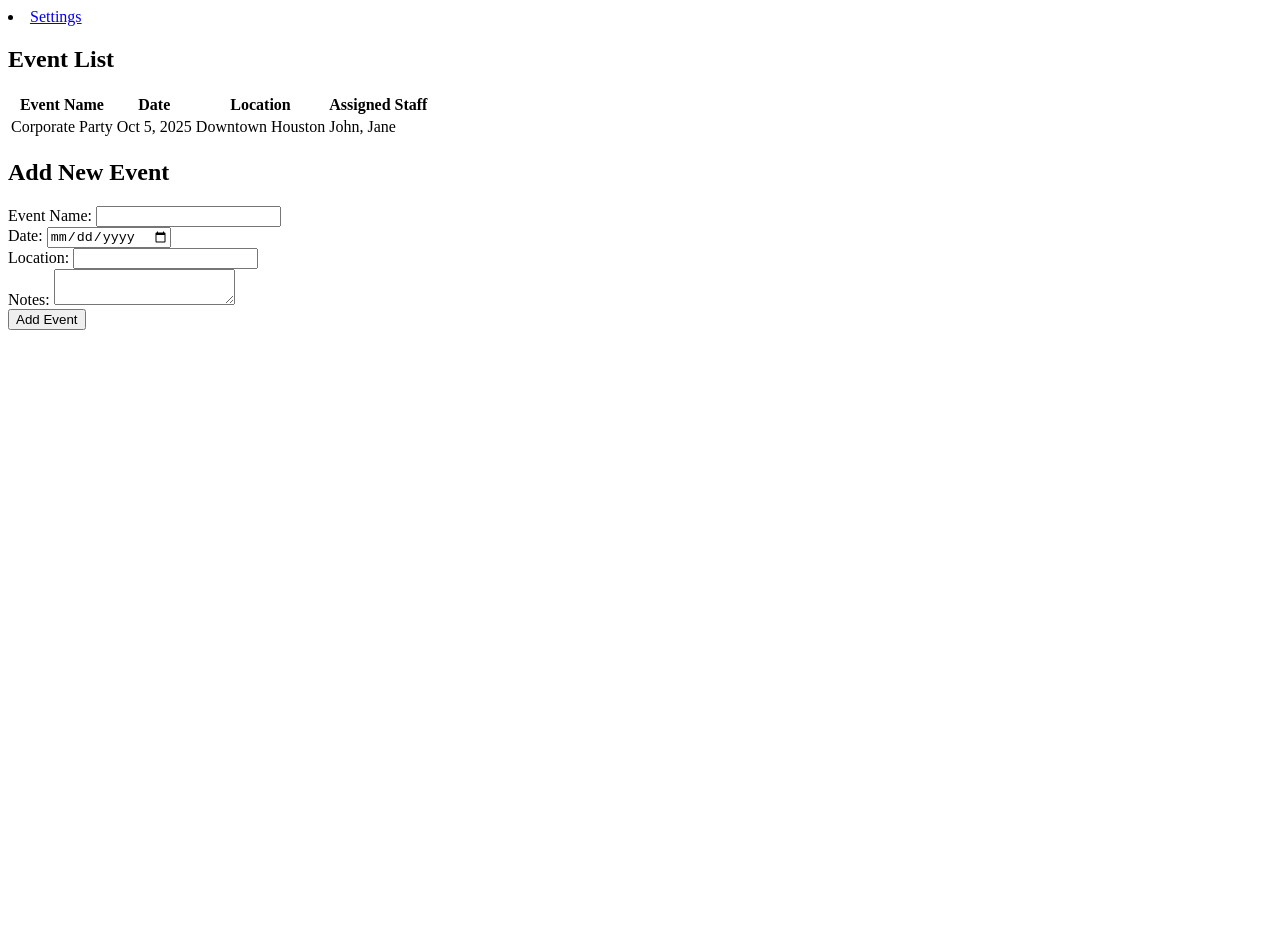
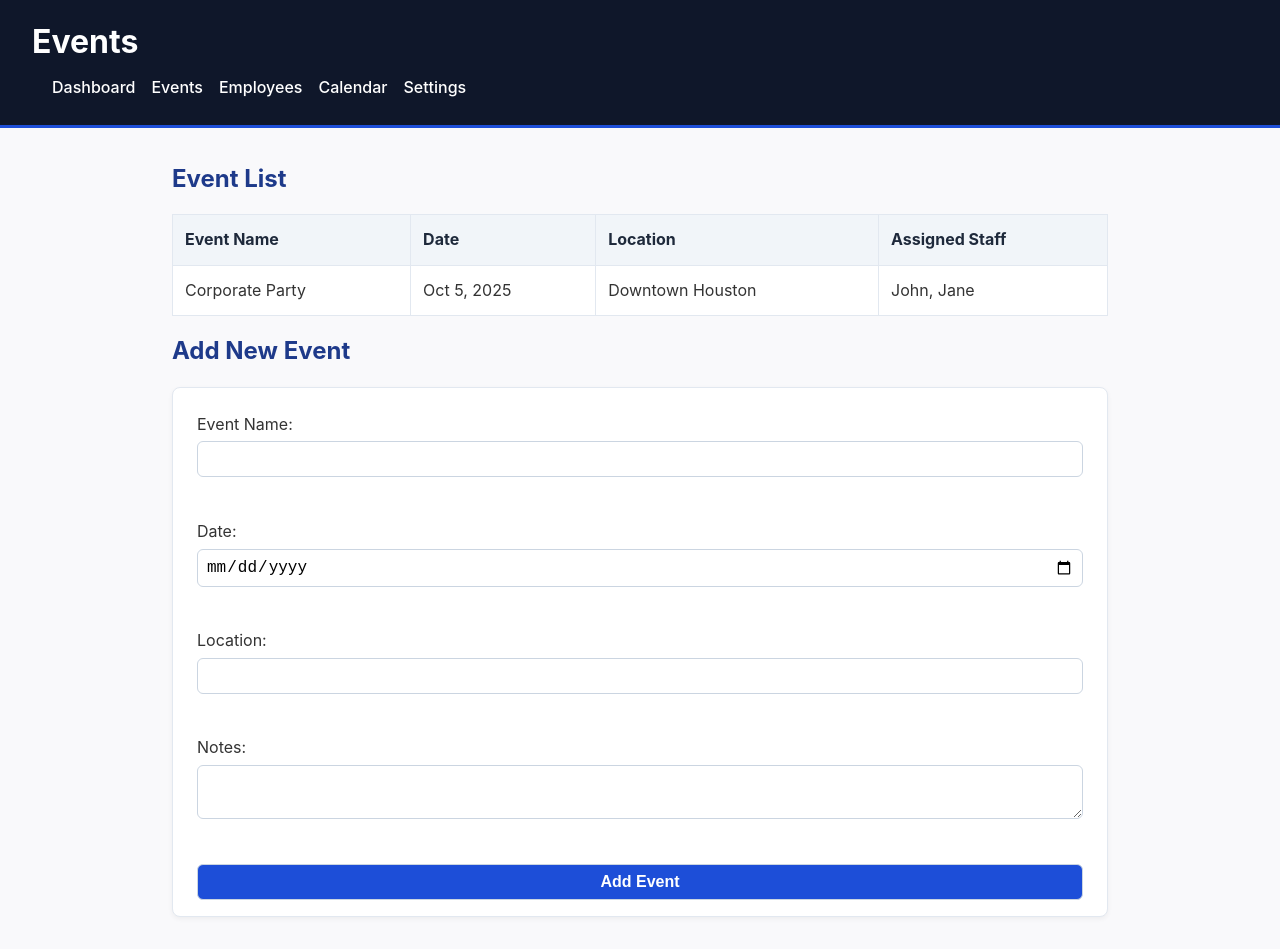
Before and after one commit to Josvel525/Bartending2U-scheduler, a plain HTML site: page events.html in a window 1280 px wide. Before the commit the page ends 800 px from the top, so only its background shows below. Drawn offline with Linux system fonts and the light colour scheme.

Commit message:
Update events.html
Update page with css

```diff
--- a/events.html
+++ b/events.html
@@ -1,4 +1,20 @@
 <!DOCTYPE html>
+<html lang="en">
+<head>
+<meta charset="UTF-8" />
+<meta name="viewport" content="width=device-width, initial-scale=1.0" />
+<title>Events - Bartending2u</title>
+<link rel="stylesheet" href="styles.css" />
+</head>
+<body>
+<header>
+<h1>Events</h1>
+<nav>
+<ul>
+<li><a href="index.html">Dashboard</a></li>
+<li><a href="events.html">Events</a></li>
+<li><a href="employees.html">Employees</a></li>
+<li><a href="calendar.html">Calendar</a></li>
 <li><a href="settings.html">Settings</a></li>
 </ul>
 </nav>
```
